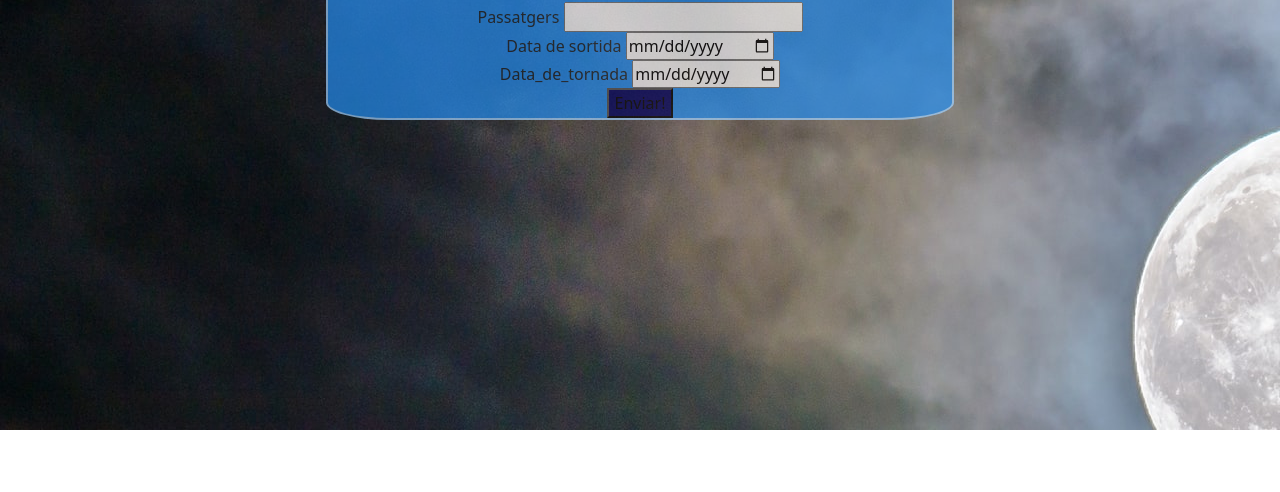
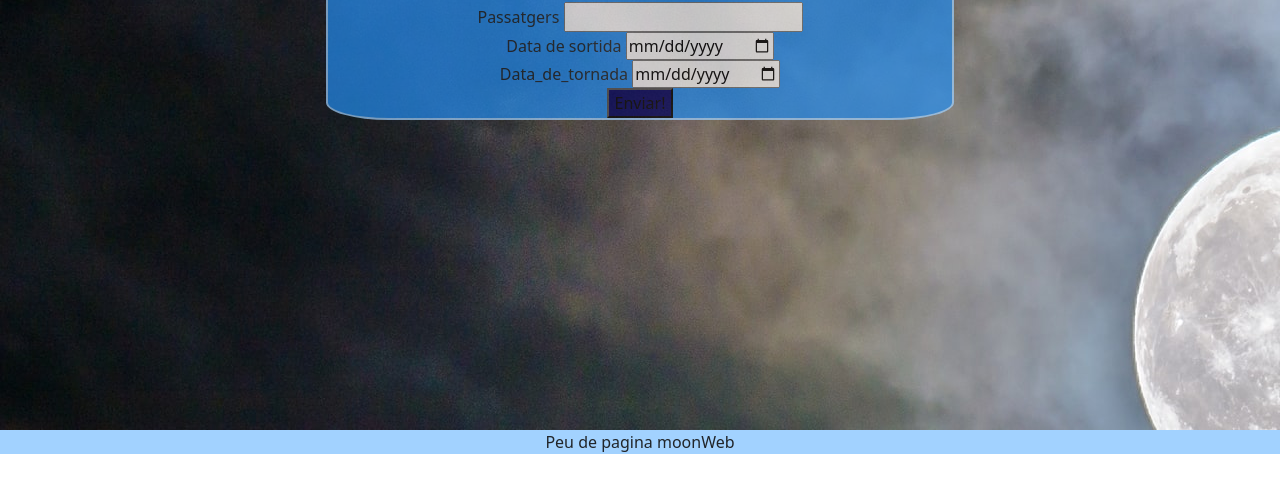
Before and after one commit to SamuelBennassar/moon_bennassar_ferron, a plain HTML site: page reserva.html in a window 1280 px wide. Shown: the part 434-926 px from the top of the page. Drawn offline with nearby package versions, Linux system fonts and the light colour scheme.

Commit message:
Moon Page

```diff
--- a/reserva.html
+++ b/reserva.html
@@ -50,9 +50,10 @@
                         </div>
                     </div>
                 </div>
+
             </section>
+            <footer class="text-center">Peu de pagina moonWeb</footer>
         </section>
-
     </section>
 </body>
 </html>
```
